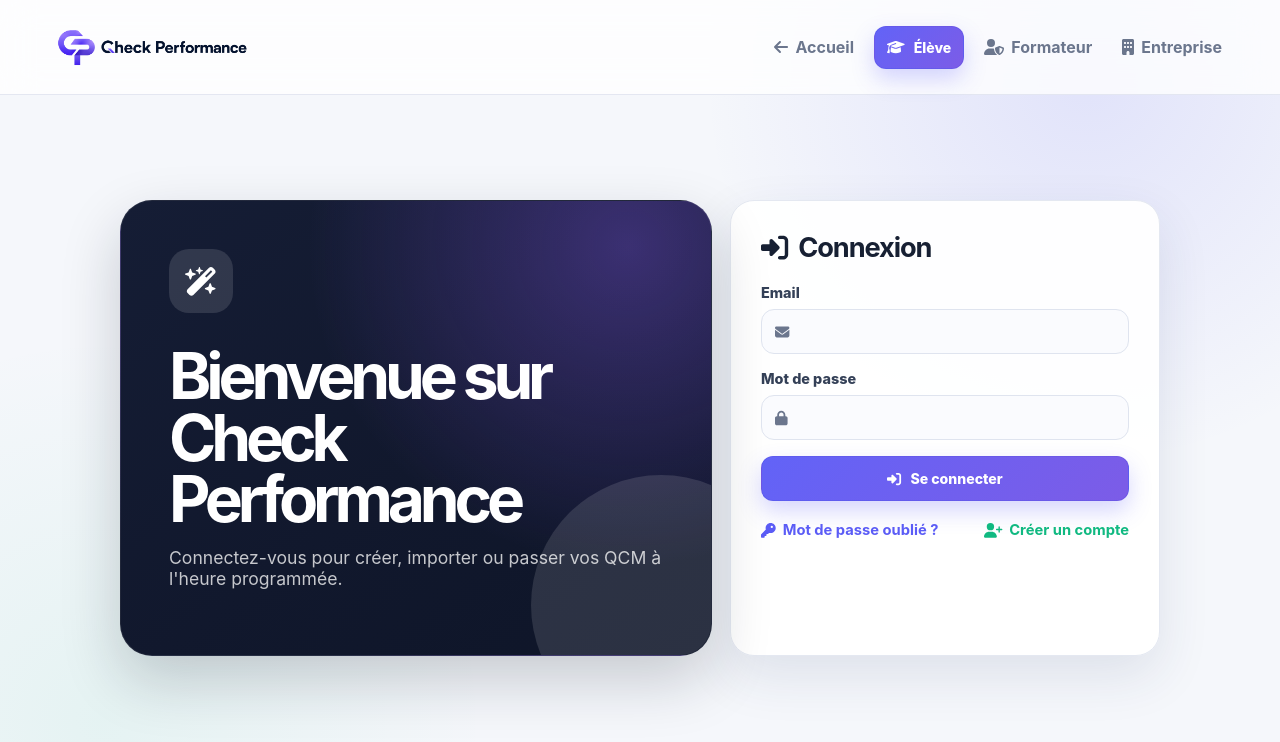
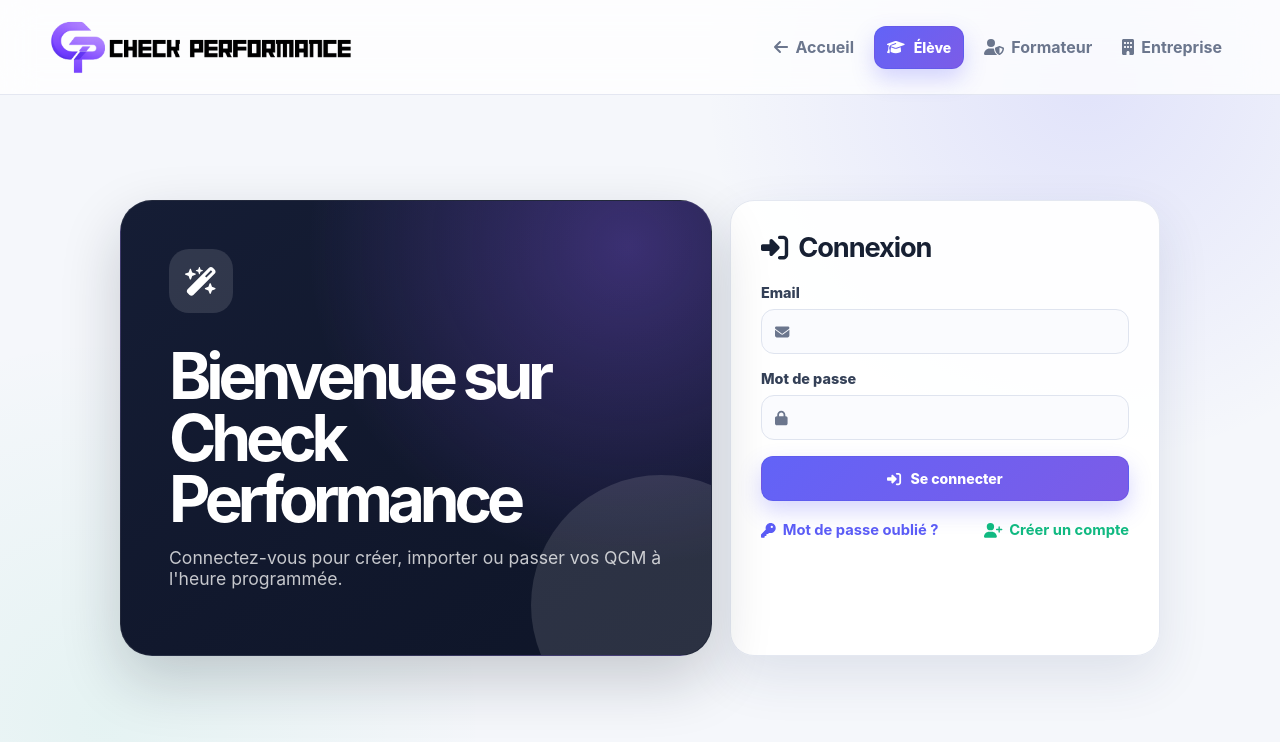
Before and after one commit to dembouz07/qcm_pro_front, a React (Vite) app: page /login in a window 1280 px wide. Shown: the top 742 px of the page. Built offline with nearby package versions, Linux system fonts and the light colour scheme; no server answers.

Commit message:
fix: refresh primary Check Performance logo

```diff
--- a/src/components/AuthTopbar.jsx
+++ b/src/components/AuthTopbar.jsx
@@ -6,7 +6,7 @@ export default function AuthTopbar({ active }) {
   return (
     <header className="auth-topbar">
       <Link className="brand auth-topbar-brand" to="/">
-        <img src="/cp.png?v=1" className="brand-logo" alt="Check Performance" />
+        <img src="/cp.png?v=2" className="brand-logo" alt="Check Performance" />
       </Link>
 
       <div className="auth-topbar-actions">
--- a/src/pages/Landing.jsx
+++ b/src/pages/Landing.jsx
@@ -110,7 +110,7 @@ export default function Landing() {
     <div className="landing landing-v2">
       <motion.header className="landing-nav" initial={{ y: -60, opacity: 0 }} animate={{ y: 0, opacity: 1 }} transition={{ duration: 0.45, ease }}>
         <Link className="brand landing-brand" to="/" aria-label="Accueil Check Performance">
-          <img src="/cp.png?v=1" className="brand-logo" alt="Check Performance" />
+          <img src="/cp.png?v=2" className="brand-logo" alt="Check Performance" />
         </Link>
         <nav className="landing-nav-links" aria-label="Navigation de présentation">
           <a href="#solutions">Solutions</a>
@@ -316,7 +316,7 @@ export default function Landing() {
       </motion.section>
 
       <footer className="landing-footer">
-        <div className="brand landing-brand"><img src="/cp.png?v=1" className="brand-logo" alt="Check Performance" /></div>
+        <div className="brand landing-brand"><img src="/cp.png?v=2" className="brand-logo" alt="Check Performance" /></div>
         <small>© {new Date().getFullYear()} Check Performance — Apprendre, évaluer et développer les soft skills.</small>
         <div><a href="#solutions">Solutions</a><a href="#tarifs">Tarifs</a><Link to="/login">Connexion</Link></div>
       </footer>
```
Also changed, not shown: public/cp.png.
